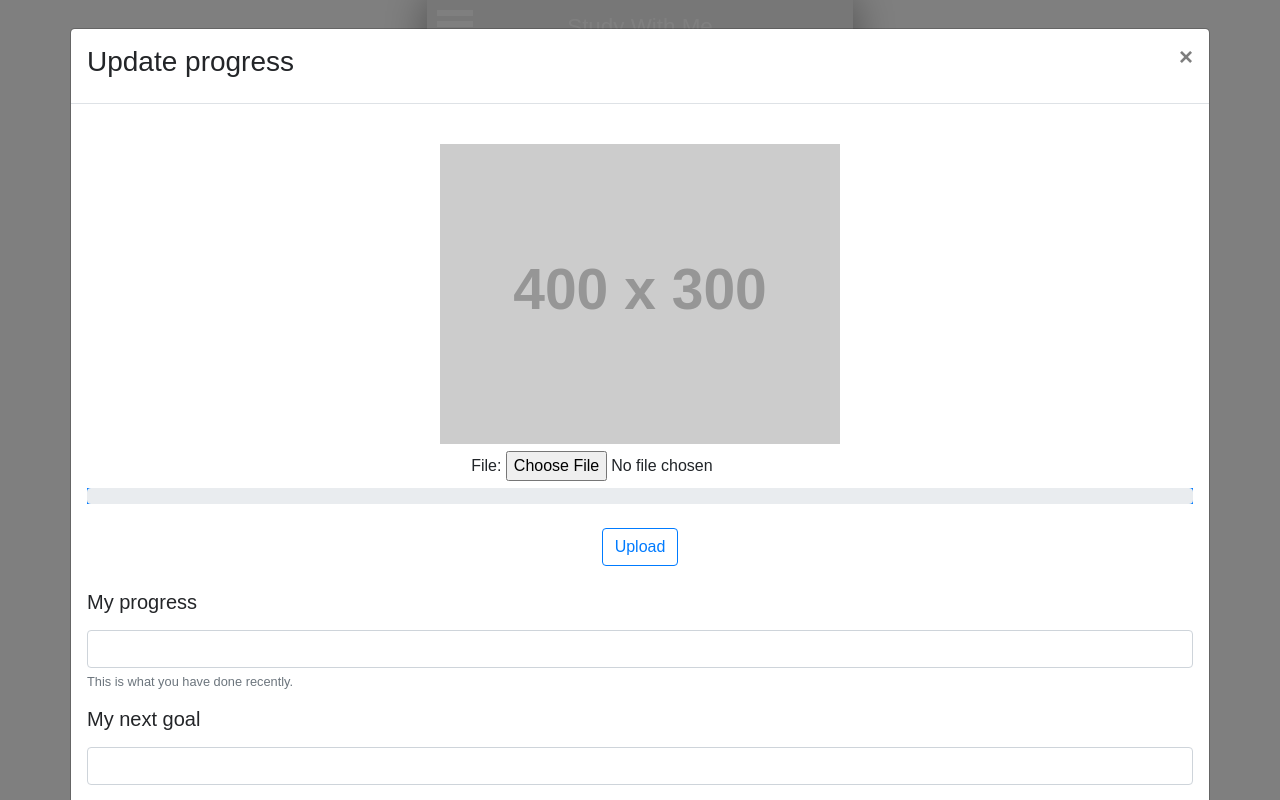
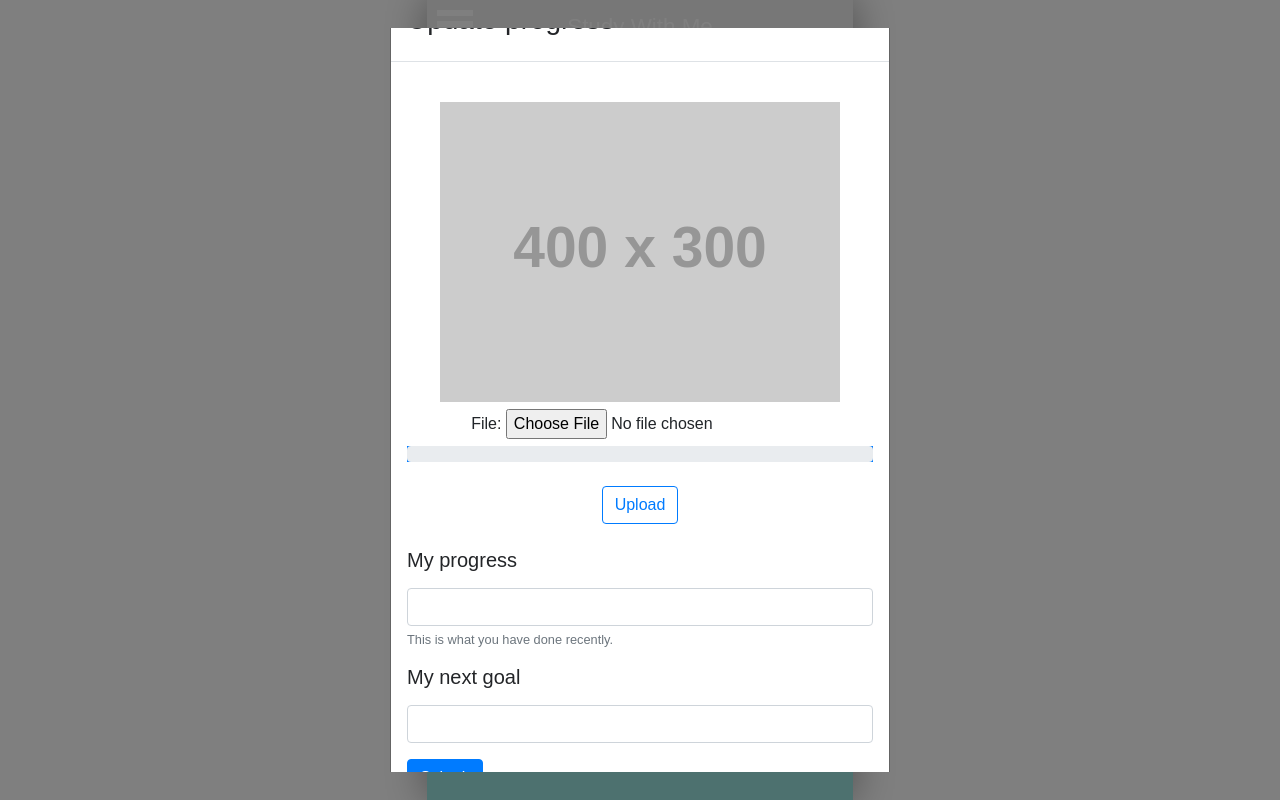
Before and after one commit to mdechdee/study-with-me, a React (Create React App) app: page /profile in a window 1280 px wide. Both pictures are taken after a click on the button "Update Process". Built offline with nearby package versions, Linux system fonts and the light colour scheme.

Commit message:
Tidy up code

```diff
--- a/src/UpdateProcess.js
+++ b/src/UpdateProcess.js
@@ -27,7 +27,7 @@ class UpdateProcess extends React.Component{
 		return(
 			<div>
 				<Button variant = "primary" onClick = {this.handleShow}> Update Process </Button>
-		        <Modal show={this.state.show} onHide={this.handleClose} size = 'xl'>
+		        <Modal show={this.state.show} onHide={this.handleClose} dialogClassName="modal-90w" centered>
 		         	<Modal.Header closeButton>
 		            	<Modal.Title> <h3>Update progress</h3> {this.props.popup_id} </Modal.Title>
 		          	</Modal.Header>
--- a/src/scss/UpdateProcess.scss
+++ b/src/scss/UpdateProcess.scss
@@ -19,18 +19,13 @@ $gray: #ccc;
   };
 }
 
-.file-fill{
-  position: relative;
-  background: url(../camera.jpg) no-repeat;
-  width: 434px;
-  height: 312px;
-  border-radius: .25rem;
-  margin-bottom: 10px;
-  overflow: hidden;
-  cursor: pointer;
-  text-align: center;
-}
-
 .progress-custom{
   background-color: yellow;
 }
+
+.modal-90w{
+  max-height: calc(100vh - 100px);
+  max-width: calc(100vw - 200px);
+  overflow-y: auto;
+  top: 0%;
+}
```
